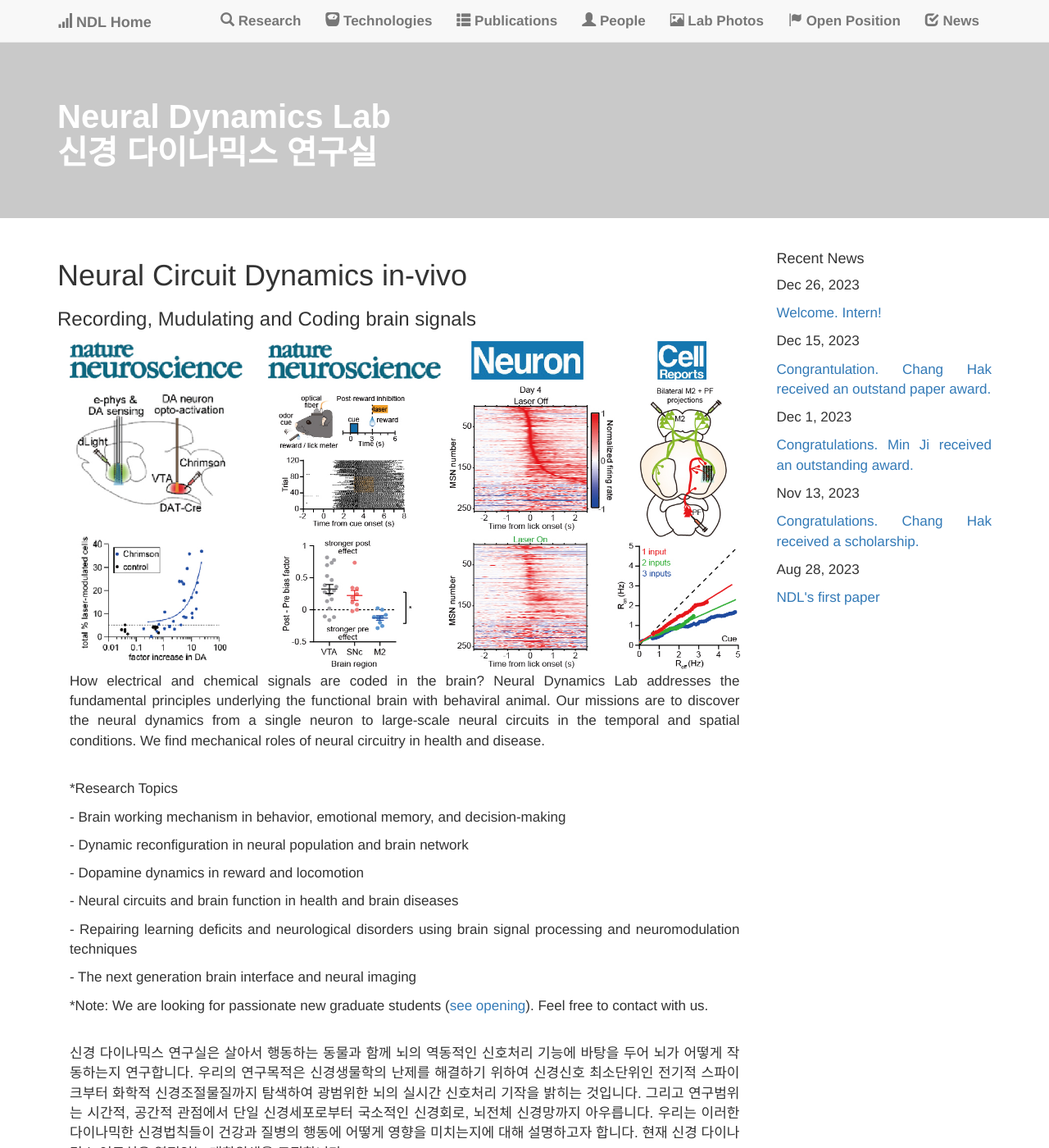
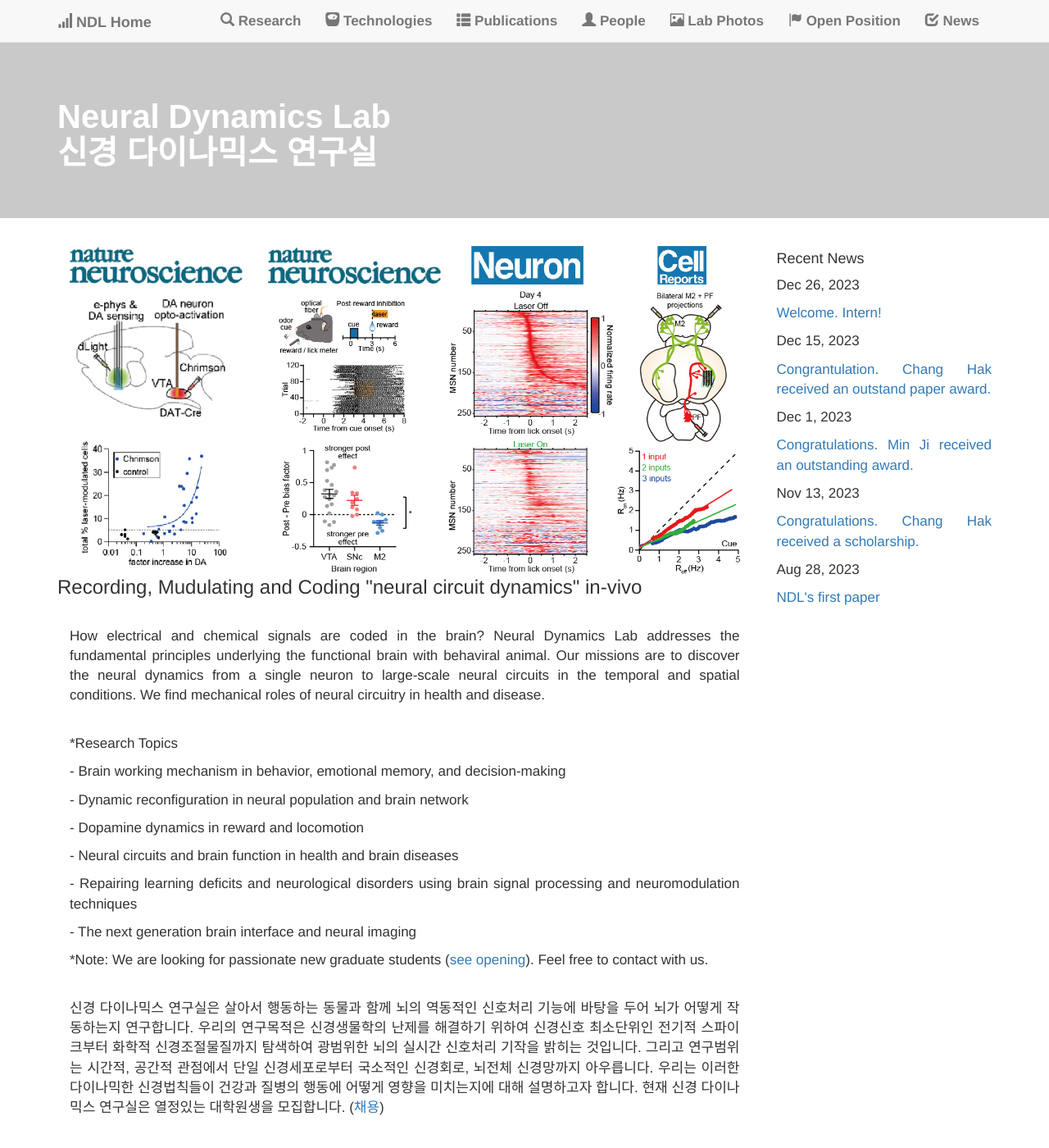
Before and after one commit to kleelab/kleelab.github.io, a Jekyll site: the page built from index.html, in a window 1280 px wide and 1400 px high. Shown: the whole window at 82% size. Built offline with Jekyll 4.4.1, drawn with Linux system fonts in a browser that asks for light colours; nearby versions of some CDN libraries; a style sheet for code colours, icons or effects is not loaded; some of the changed text lies outside the part shown.

Commit message:
Update index.html

```diff
--- a/index.html
+++ b/index.html
@@ -12,11 +12,13 @@ layout: home
 
 </script>
 
-<h1>Neural Circuit Dynamics in-vivo</h1>
-<h3>Recording, Mudulating and Coding brain signals</h3>
-
 <div class="col-md-12">
 <img class="img-responsive" src="../images/lab_intro.jpg"/ Align="center">
+</div>
+<br>
+<h3>Recording, Mudulating and Coding "neural circuit dynamics" in-vivo</h3>
+<br>
+<div class="col-md-12">
 <p>How electrical and chemical signals are coded in the brain?  Neural Dynamics Lab addresses the fundamental principles underlying the functional brain with behaviral animal. Our missions are to discover the neural dynamics from a single neuron to large-scale neural circuits in the temporal and spatial conditions. We find mechanical roles of neural circuitry in health and disease.</p>
 <br>
 <p>*Research Topics</p>
@@ -28,5 +30,5 @@ layout: home
 <p>- The next generation brain interface and neural imaging</p>
 <p>*Note: We are  looking for passionate new graduate students (<a href="{{ site.url }}{{ site.baseurl }}/joinus">see opening</a>). Feel free to contact with us. </p>
 <br>
-<p>신경 다이나믹스 연구실은 살아서 행동하는 동물과 함께 뇌의 역동적인 신호처리 기능에 바탕을 두어 뇌가 어떻게 작동하는지 연구합니다. 우리의 연구목적은 신경생물학의 난제를 해결하기 위하여 신경신호 최소단위인 전기적 스파이크부터 화학적 신경조절물질까지 탐색하여 광범위한 뇌의 실시간 신호처리 기작을 밝히는 것입니다. 그리고 연구범위는 시간적, 공간적 관점에서 단일 신경세포로부터 국소적인 신경회로, 뇌전체 신경망까지 아우릅니다. 우리는 이러한 다이나믹한 신경법칙들이 건강과 질병의 행동에 어떻게 영향을 미치는지에 대해 설명하고자 합니다. 현재 신경 다이나믹스 연구실은 열정있는 대학원생을 모집합니다. </p>
+<p>신경 다이나믹스 연구실은 살아서 행동하는 동물과 함께 뇌의 역동적인 신호처리 기능에 바탕을 두어 뇌가 어떻게 작동하는지 연구합니다. 우리의 연구목적은 신경생물학의 난제를 해결하기 위하여 신경신호 최소단위인 전기적 스파이크부터 화학적 신경조절물질까지 탐색하여 광범위한 뇌의 실시간 신호처리 기작을 밝히는 것입니다. 그리고 연구범위는 시간적, 공간적 관점에서 단일 신경세포로부터 국소적인 신경회로, 뇌전체 신경망까지 아우릅니다. 우리는 이러한 다이나믹한 신경법칙들이 건강과 질병의 행동에 어떻게 영향을 미치는지에 대해 설명하고자 합니다. 현재 신경 다이나믹스 연구실은 열정있는 대학원생을 모집합니다. (<a href="{{ site.url }}{{ site.baseurl }}/joinusK">채용</a>)</p>
 </div>
```
